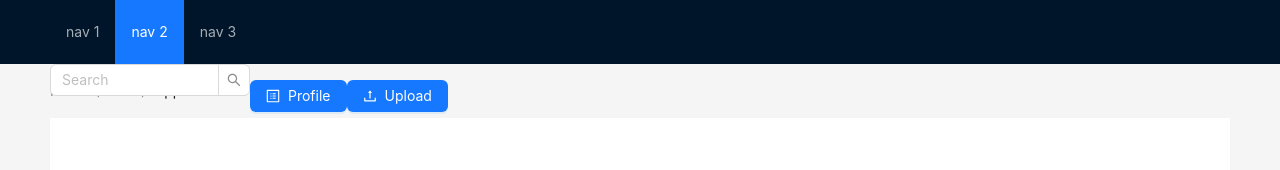
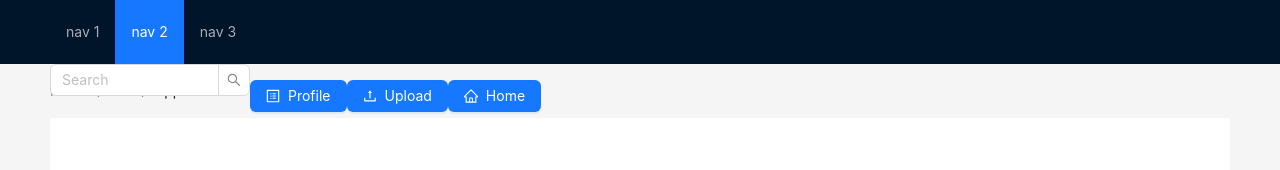
Before and after one commit to uwIdeaFactory/IdeaFactoryFrontend, a React (Vite) app: page /projectPage/1 in a window 1280 px wide. Shown: the top 170 px of the page. Built offline with nearby package versions, Linux system fonts and the light colour scheme; no server answers.

Commit message:
project-page

```diff
--- a/src/ProjectPage.jsx
+++ b/src/ProjectPage.jsx
@@ -1,10 +1,7 @@
 import { Breadcrumb, Layout, Menu, theme, Input, Button } from 'antd';
-import { ProfileOutlined, UploadOutlined } from '@ant-design/icons';
+import { ProfileOutlined, UploadOutlined, HomeOutlined } from '@ant-design/icons';
 import { NavLink, useParams } from 'react-router-dom'
-import ProjectRow from './components/ProjectRow';
-import Project from './components/Project';
 import ProjectPageBody from './components/ProjectPageBody';
-import { Pagination } from 'antd';
 import axios from 'axios';
 import { useEffect, useState } from 'react';
 const { Header, Content, Footer } = Layout;
@@ -47,10 +44,15 @@ const ProjectPage = () => {
           </Button>
         </NavLink>
         <NavLink to={"/projectUpload"}>
-              <Button type="primary" icon={<UploadOutlined />} size={20}>
-                Upload
-              </Button>
-            </NavLink>
+          <Button type="primary" icon={<UploadOutlined />} size={20}>
+            Upload
+          </Button>
+        </NavLink>
+        <NavLink to={"/"}>
+          <Button type="primary" icon={<HomeOutlined />} size={20}>
+            Home
+          </Button>
+        </NavLink>
       </Header>
       <Content
         style={{
```
